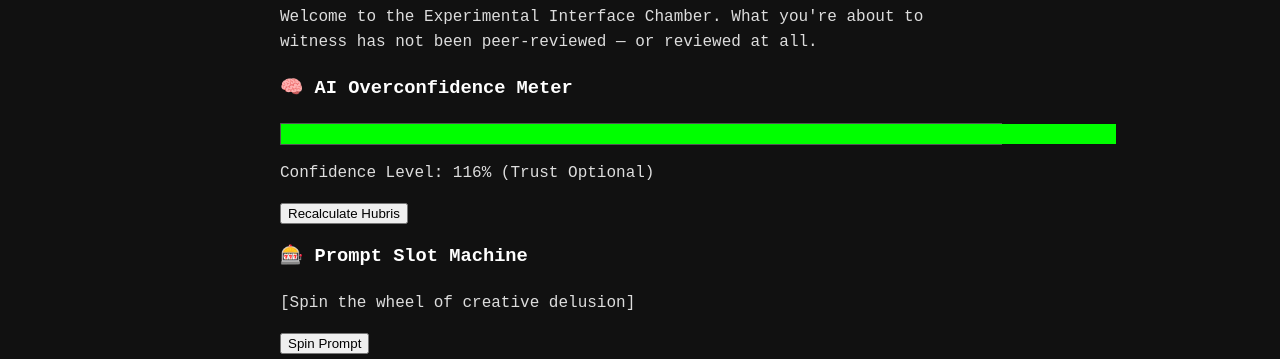
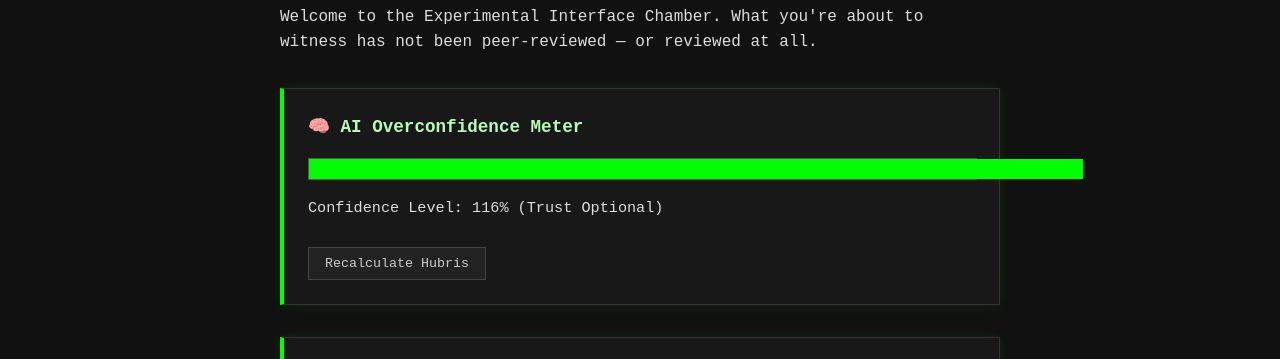
Before and after one commit to BetoWH13/thebotwrotethis, a plain HTML site: page lab.html in a window 1280 px wide. Shown: the part 381-740 px from the top of the page. Drawn offline with Linux system fonts and the light colour scheme.

Commit message:
Update styles.css

```diff
--- a/styles.css
+++ b/styles.css
@@ -107,7 +107,6 @@ footer a:hover {
   color: #fff;
 }
 
-/* Creepy Confession Modal */
 .modal {
   position: fixed;
   z-index: 9999;
@@ -141,7 +140,6 @@ footer a:hover {
   border-color: #888;
 }
 
-/* Glitch Effect */
 .glitch-text {
   position: relative;
   display: inline-block;
@@ -164,7 +162,6 @@ footer a:hover {
   100% { text-shadow: 1px 0 red, -1px 0 cyan; transform: translate(0); }
 }
 
-/* Easter Egg Links */
 .easter-eggs {
   margin-top: 1.25em;
   font-size: 0.9rem;
@@ -181,3 +178,36 @@ footer a:hover {
   text-decoration: underline;
   opacity: 1;
 }
+
+.lab-box {
+  background-color: #181818;
+  border: 1px solid #333;
+  border-left: 4px solid lime;
+  padding: 1.5rem;
+  margin: 2rem 0;
+  box-shadow: 0 0 10px rgba(0,255,0,0.1);
+  font-size: 0.95rem;
+  line-height: 1.6;
+}
+
+.lab-box h3 {
+  margin-top: 0;
+  color: #b6fcb6;
+  font-size: 1.1rem;
+}
+
+.lab-box button {
+  background-color: #222;
+  border: 1px solid #444;
+  padding: 0.5rem 1rem;
+  color: #ccc;
+  font-family: inherit;
+  cursor: pointer;
+  margin-top: 0.75rem;
+  transition: background 0.2s ease;
+}
+
+.lab-box button:hover {
+  background-color: #333;
+  color: white;
+}
```
